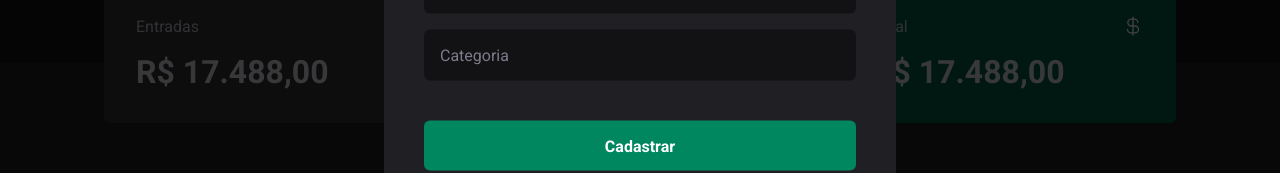
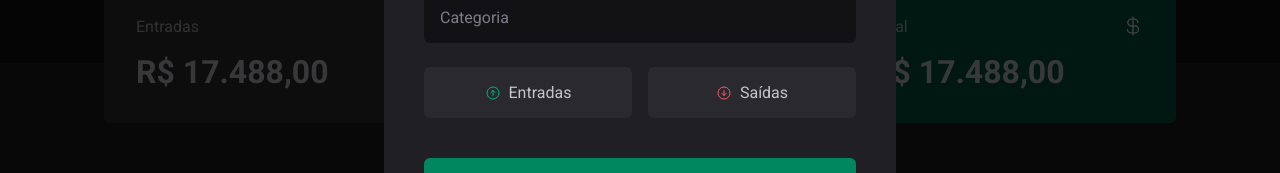
Before and after one commit to dev-ribeiro/ignite-dt-money, a React (Vite) app: page / in a window 1280 px wide. Both pictures are taken after a click on the button "Nova transação". Shown: the part 397-570 px from the top of the page. Built offline with nearby package versions, Linux system fonts and the light colour scheme.

Commit message:
styles: create TransactionTypeButton styled-components

```diff
--- a/src/components/NewTransactionModal/index.tsx
+++ b/src/components/NewTransactionModal/index.tsx
@@ -1,6 +1,12 @@
 import * as Dialog from '@radix-ui/react-dialog'
-import { X } from 'phosphor-react'
-import { CloseButton, Content, Overlay } from './styles'
+import { ArrowCircleDown, ArrowCircleUp, X } from 'phosphor-react'
+import {
+  CloseButton,
+  Content,
+  Overlay,
+  TransactionType,
+  TransactionTypeButton,
+} from './styles'
 
 export function NewTransactionModal() {
   return (
@@ -18,6 +24,16 @@
             <input type="number" placeholder="Preço" required />
             <input type="text" placeholder="Categoria" required />
 
+            <TransactionType>
+              <TransactionTypeButton variant="income">
+                <ArrowCircleUp />
+                Entradas
+              </TransactionTypeButton>
+              <TransactionTypeButton variant="outcome">
+                <ArrowCircleDown />
+                Saídas
+              </TransactionTypeButton>
+            </TransactionType>
             <button type="submit">Cadastrar</button>
           </form>
         </Content>
--- a/src/components/NewTransactionModal/styles.ts
+++ b/src/components/NewTransactionModal/styles.ts
@@ -68,3 +68,34 @@
   cursor: pointer;
   color: ${(props) => props.theme['gray-500']};
 `
+
+export const TransactionType = styled.div`
+  display: grid;
+  grid-template-columns: repeat(2, 1fr);
+  gap: 1rem;
+  margin-top: 0.5rem;
+`
+
+interface TransactionTypeButtonProps {
+  variant: 'income' | 'outcome'
+}
+
+export const TransactionTypeButton = styled.button<TransactionTypeButtonProps>`
+  background: ${(props) => props.theme['gray-700']};
+  padding: 1rem;
+  display: flex;
+  align-items: center;
+  justify-content: center;
+  gap: 0.5rem;
+  border-radius: 6px;
+  cursor: pointer;
+  border: 0;
+  color: ${(props) => props.theme['gray-300']};
+
+  svg {
+    color: ${(props) =>
+      props.variant === 'income'
+        ? props.theme['green-300']
+        : props.theme['red-300']};
+  }
+`
```
